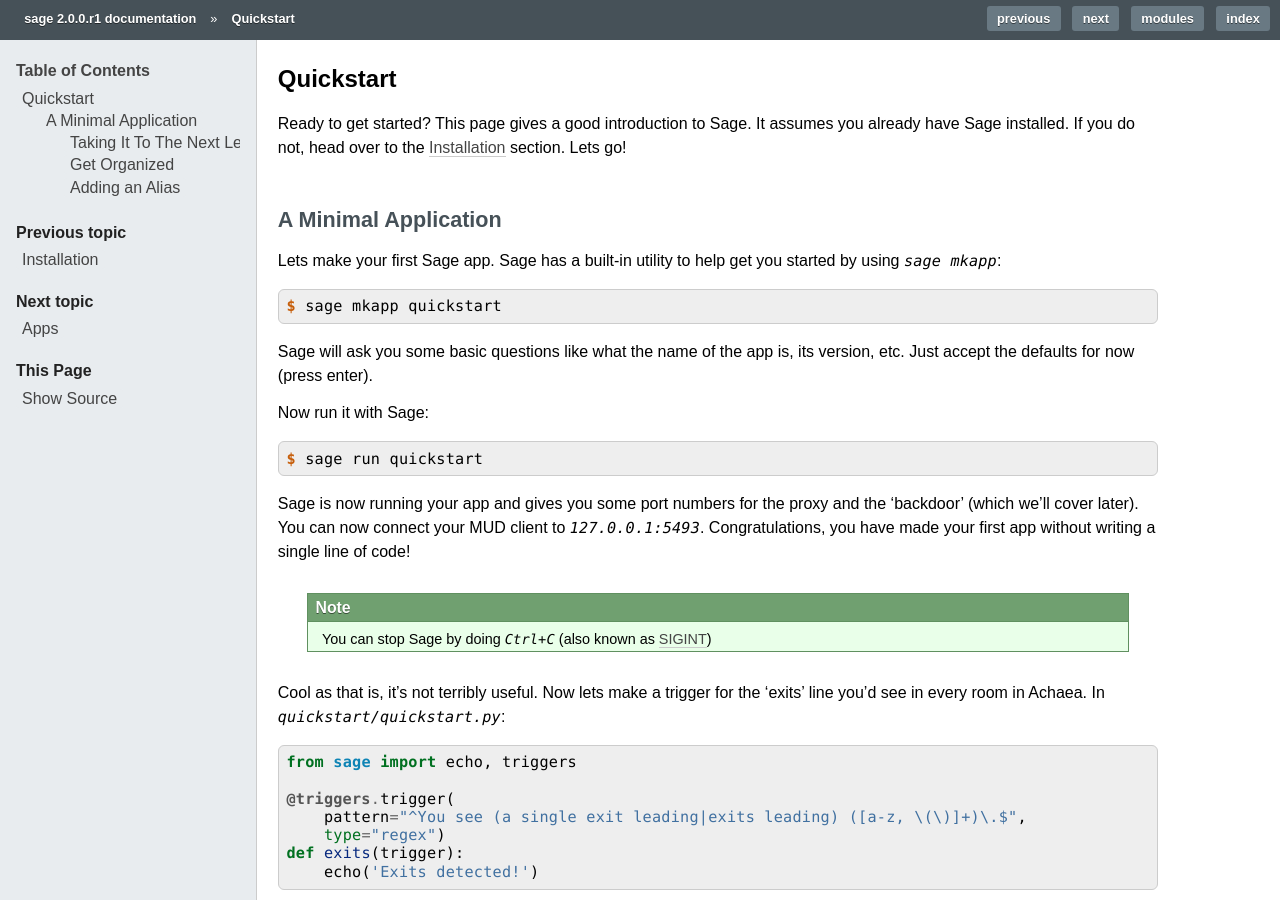
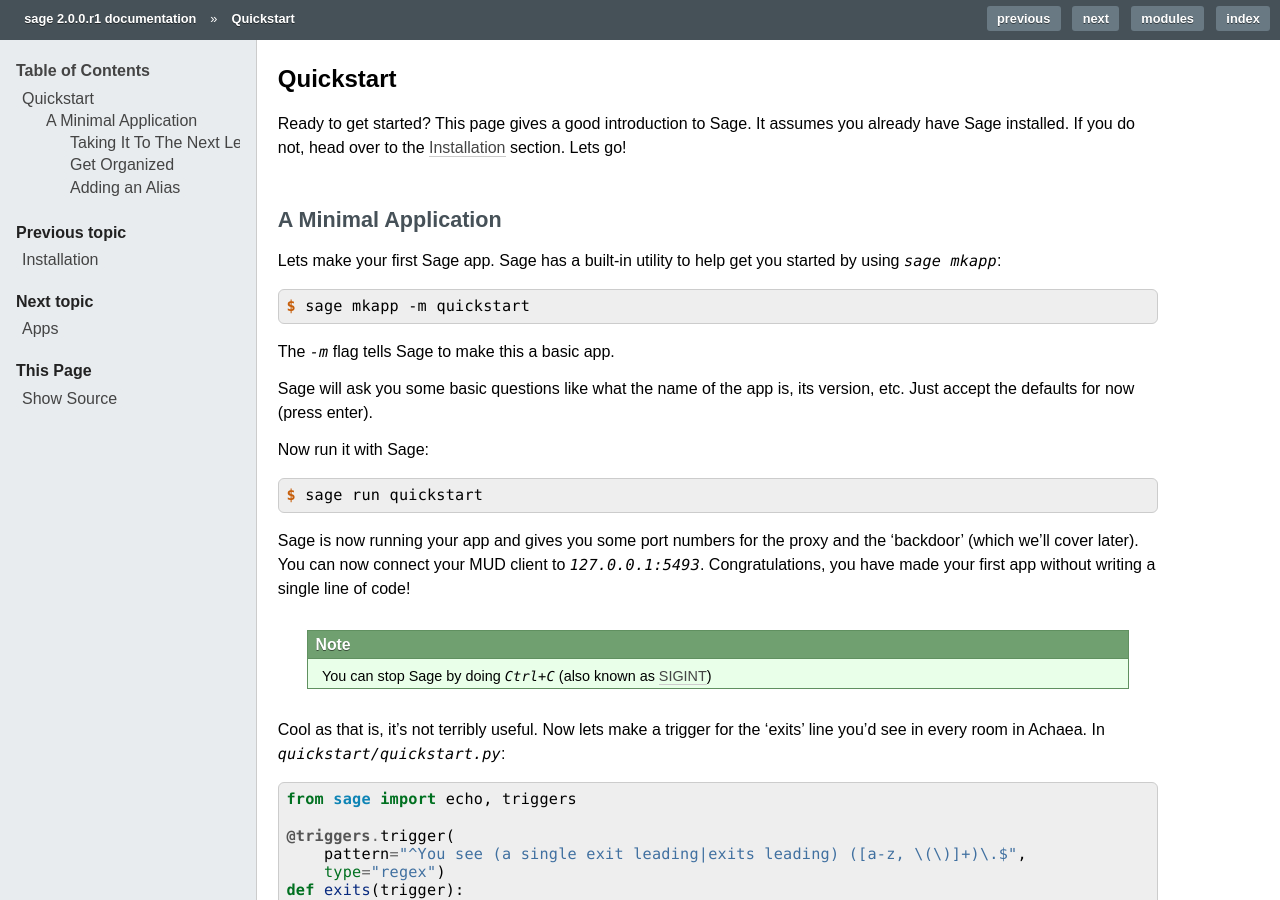
Before and after one commit to adayoung/sage, a Sphinx documentation site: the page built from docs/source/quickstart.rst, in a window 1280 px wide and 900 px high. Built offline with Sphinx 7.4.7, drawn with Linux system fonts in a browser that asks for light colours; pages that are not in the unit, such as notebooks, are missing from menus.

Commit message:
adding -m flag to docs

```diff
--- a/docs/source/quickstart.rst
+++ b/docs/source/quickstart.rst
@@ -15,7 +15,9 @@
 
 .. code-block:: console
 
-    $ sage mkapp quickstart
+    $ sage mkapp -m quickstart
+
+The `-m` flag tells Sage to make this a basic app.
 
 Sage will ask you some basic questions like what the name of the app is,
 its version, etc. Just accept the defaults for now (press enter).
```
